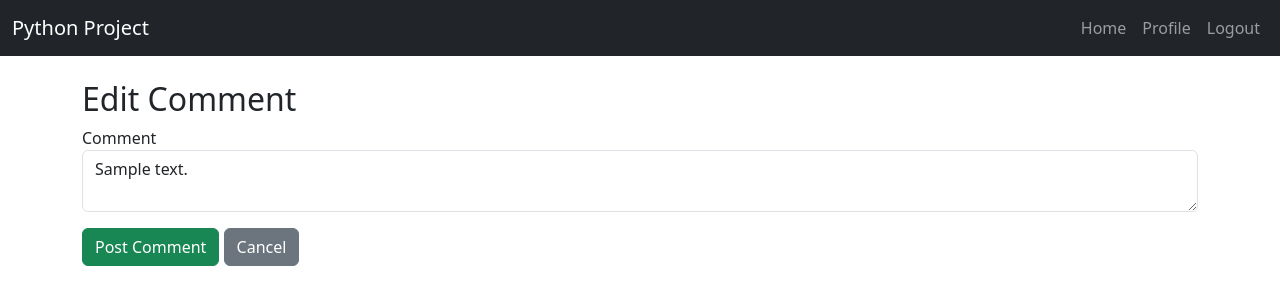
After one commit to GuvenEminSamil/flask-recipe-app, a Flask app: page /comments/1/edit in a window 1280 px wide. The commit adds this page. Shown: the top 305 px of the page. Run offline with Flask 3, Linux system fonts and the light colour scheme; the visitor is signed in with stand-in values (Sample User, id 1); tables that the repository leaves empty hold one stand-in row (values such as "Sample post").

Commit message:
Comment feature added.

```diff
--- a/python_project/app/__init__.py
+++ b/python_project/app/__init__.py
@@ -45,6 +45,7 @@ def create_app(config_class="config.Config"):
         from app.views.auth import RegisterView, LoginView, LogoutView, ProfileOverviewView, ProfileEditView, github_login, github_callback, yandex_login, yandex_callback
         from app.views.recipe import RecipeDetailView
         from app.views.home import HomeView
+        from app.views.comment import CommentCreateView, CommentEditView, CommentDeleteView
 
         app.add_url_rule("/register", view_func=RegisterView.as_view("register"))
         app.add_url_rule("/login", view_func=LoginView.as_view("login"))
@@ -60,4 +61,8 @@ def create_app(config_class="config.Config"):
 
         app.add_url_rule("/", view_func=HomeView.as_view("home"))
 
+        app.add_url_rule("/recipes/<int:recipe_id>/comments", view_func=CommentCreateView.as_view("comment_create"))
+        app.add_url_rule("/comments/<int:comment_id>/edit", view_func=CommentEditView.as_view("comment_edit"))
+        app.add_url_rule("/comments/<int:comment_id>/delete", view_func=CommentDeleteView.as_view("comment_delete"))
+
     return app
--- /dev/null
+++ b/python_project/app/forms/comment_form.py
@@ -0,0 +1,7 @@
+from flask_wtf import FlaskForm
+from wtforms import TextAreaField, SubmitField
+from wtforms.validators import DataRequired, Length
+
+class CommentForm(FlaskForm):
+    content = TextAreaField("Comment", validators=[DataRequired(), Length(min=1, max=1000)])
+    submit = SubmitField("Post Comment")
--- a/python_project/app/models/__init__.py
+++ b/python_project/app/models/__init__.py
@@ -1,2 +1,3 @@
 from .user import User
 from .recipe import Recipe
+from .comment import Comment
--- a/python_project/app/models/recipe.py
+++ b/python_project/app/models/recipe.py
@@ -1,6 +1,7 @@
 from app import db
-from sqlalchemy.orm import Mapped, mapped_column
-from sqlalchemy import String, Integer, Text
+from sqlalchemy.orm import Mapped, mapped_column, relationship
+from sqlalchemy import String, Text
+from typing import List
 
 
 class Recipe(db.Model):
@@ -10,6 +11,7 @@ class Recipe(db.Model):
     area : Mapped[str] = mapped_column(String(100))
     instructions : Mapped[str] = mapped_column(Text)
     thumbnail : Mapped[str] = mapped_column(String(100))
+    comments : Mapped[List["Comment"]] = relationship("Comment", backref="recipe", cascade="all, delete")
 
 
     def __repr__(self):
--- a/python_project/app/models/user.py
+++ b/python_project/app/models/user.py
@@ -1,8 +1,9 @@
 from app import db
-from sqlalchemy.orm import Mapped, mapped_column
+from sqlalchemy.orm import Mapped, mapped_column, relationship
 from sqlalchemy import String, Integer, Boolean
 from app.models.recipe import Recipe
 from app.models.favorite import favorite_table
+from typing import List
 
 
 class User(db.Model):
@@ -12,7 +13,7 @@ class User(db.Model):
     password_hash : Mapped[str] = mapped_column(String(5000), nullable=False)
     oauth_provider = mapped_column(String(20), nullable=True)
     favorites = db.relationship("Recipe", secondary=favorite_table, backref="liked_by")
-
+    comments: Mapped[List["Comment"]] = relationship("Comment", backref="user", cascade="all, delete")
 
     def __repr__(self):
         return f"<User {self.username}>"
--- /dev/null
+++ b/python_project/app/templates/comments/edit.html
@@ -0,0 +1,12 @@
+{% extends "base.html" %}
+{% block content %}
+  <h2>Edit Comment</h2>
+  <form method="post">
+    {{ form.hidden_tag() }}
+    <div class="mb-3">
+      {{ form.content.label }} {{ form.content(class="form-control") }}
+    </div>
+    {{ form.submit(class="btn btn-success") }}
+    <a href="{{ url_for('meal_detail', meal_id=comment.recipe_id) }}" class="btn btn-secondary">Cancel</a>
+  </form>
+{% endblock %}
--- /dev/null
+++ b/python_project/app/views/comment.py
@@ -0,0 +1,61 @@
+from flask import render_template, redirect, url_for, session, flash, request, abort
+from flask.views import MethodView
+from app import db
+from app.models.comment import Comment
+from app.models.recipe import Recipe
+from app.models.user import User
+from app.forms.comment_form import CommentForm
+
+class CommentCreateView(MethodView):
+    def post(self, recipe_id):
+        if "user_id" not in session:
+            flash("You must be logged in to comment.", "danger")
+            return redirect(url_for("login"))
+
+        form = CommentForm()
+        if form.validate_on_submit():
+            comment = Comment(
+                content=form.content.data,
+                user_id=session["user_id"],
+                recipe_id=recipe_id,
+            )
+            db.session.add(comment)
+            db.session.commit()
+            flash("Comment Added.", "success")
+
+        return redirect(url_for("meal_detail", meal_id=recipe_id))
+
+
+class CommentEditView(MethodView):
+    def get(self, comment_id):
+        comment = Comment.query.get_or_404(comment_id)
+        if comment.user_id != session.get("user_id"):
+            abort(403)
+
+        form = CommentForm(obj=comment)
+        return render_template("comments/edit.html", form=form, comment=comment)
+
+    def post(self, comment_id):
+        comment = Comment.query.get_or_404(comment_id)
+        if comment.user_id != session.get("user_id"):
+            abort(403)
+
+        form = CommentForm()
+        if form.validate_on_submit():
+            comment.content = form.content.data
+            db.session.commit()
+            flash("Comment updated.", "success")
+            return redirect(url_for("meal_detail", meal_id=comment.recipe_id))
+
+        return render_template("comments/edit.html", form=form, comment=comment)
+
+class CommentDeleteView(MethodView):
+    def post(self, comment_id):
+        comment = Comment.query.get_or_404(comment_id)
+        if comment.user_id != session.get("user_id"):
+            abort(403)
+
+        db.session.delete(comment)
+        db.session.commit()
+        flash("Comment deleted.", "info")
+        return redirect(url_for("meal_detail", meal_id=comment.recipe_id))
--- a/python_project/app/views/recipe.py
+++ b/python_project/app/views/recipe.py
@@ -5,6 +5,7 @@ from app.models.recipe import Recipe
 from app.models.user import User
 from app import db
 from flask import session
+from app.forms.comment_form import CommentForm
 
 
 class RecipeDetailView(MethodView):
@@ -30,4 +31,6 @@ class RecipeDetailView(MethodView):
         if "user_id" in session:
             user = User.query.get(session["user_id"])
 
-        return render_template("recipes/detail.html", recipe=recipe, user=user)
+        form = CommentForm()
+
+        return render_template("recipes/detail.html", recipe=recipe, user=user, form=form)
```
Also changed, not shown: python_project/app/models/comment.py (+12 -0 lines), python_project/app/templates/recipes/detail.html (+26 -0 lines), python_project/app/utils/populate_db.py (+10 -4 lines).
